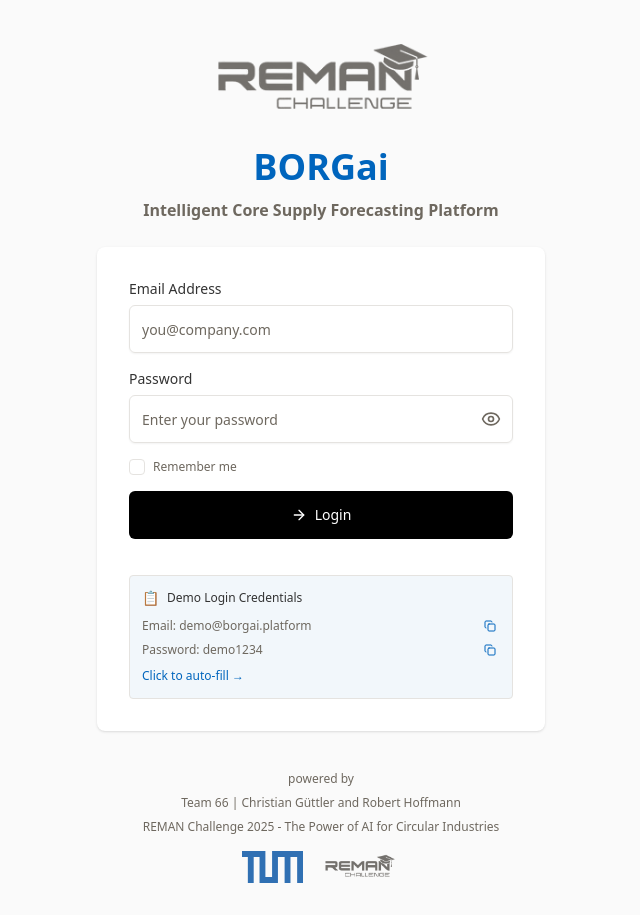
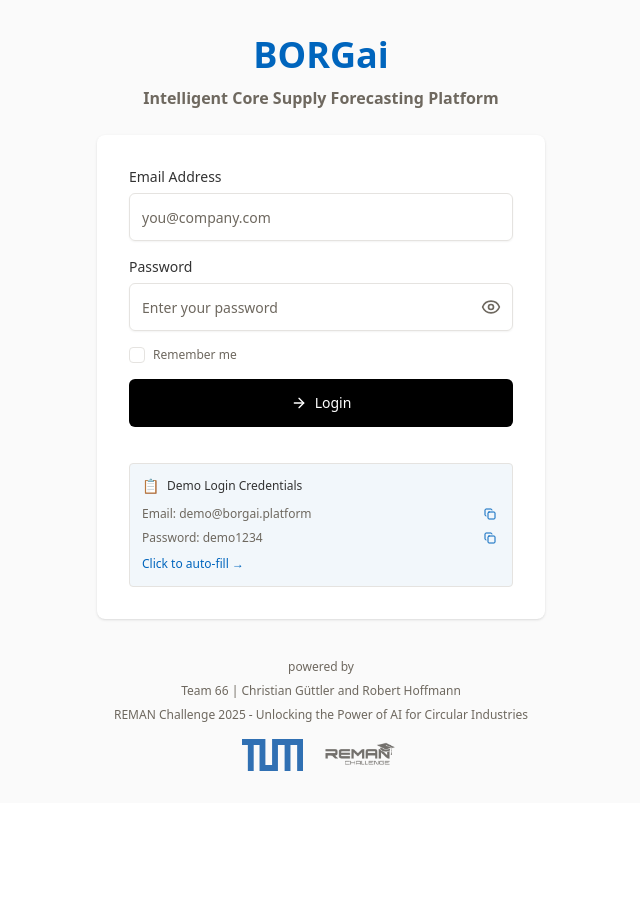
Before and after one commit to cgutum/BORGai, a Next.js app in the folder frontend/: page /login in a window 1280 px wide. Shown: the whole page, without its empty margins (319-959 px from the left). After the commit the page ends 803 px from the top, so only its background shows below. Built offline with nearby package versions, Linux system fonts and the light colour scheme.

Commit message:
Remove top logo, update footer text to 'Unlocking the Power of AI'

```diff
--- a/frontend/app/login/page.tsx
+++ b/frontend/app/login/page.tsx
@@ -67,15 +67,6 @@
       <div className="w-full max-w-md">
         {/* Top Branding */}
         <div className="text-center mb-6">
-          <div className="flex justify-center mb-4">
-            <Image
-              src="/logos/logo_no_bg.svg"
-              alt="borgAI Logo"
-              width={120}
-              height={120}
-              className="h-24 w-auto"
-            />
-          </div>
           <h1 className="text-4xl font-bold text-[#0065BD] leading-tight">
             BORGai
           </h1>
@@ -241,7 +232,7 @@
             Team 66 | Christian Güttler and Robert Hoffmann
           </p>
           <p className="text-xs text-[#6E685F] mb-4">
-            REMAN Challenge 2025 - The Power of AI for Circular Industries
+            REMAN Challenge 2025 - Unlocking the Power of AI for Circular Industries
           </p>
           <div className="flex items-center justify-center gap-4">
             <Image
```
Also changed, not shown: 1 other file (tests, documents, lock files or other folders).
